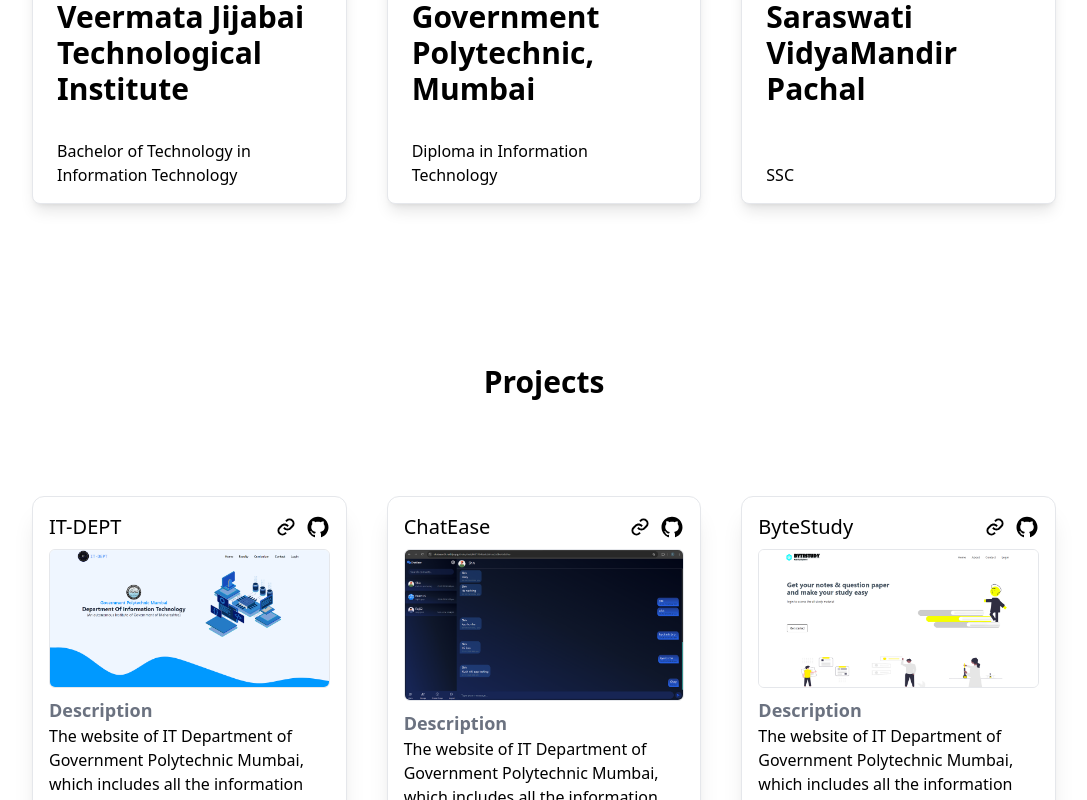
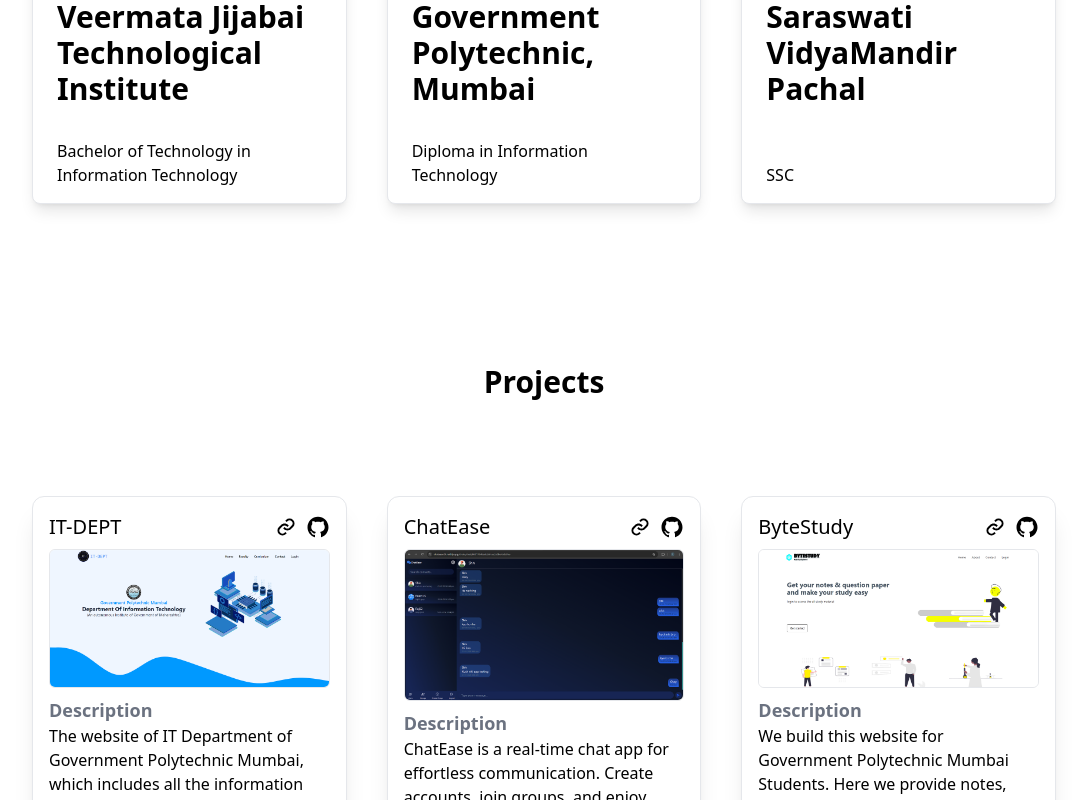
Before and after one commit to shivraj0124/Portfolio, a React (Vite) app: page / in a window 1280 px wide. Shown: the part 2000-2800 px from the top of the page, without its empty margins (96-1183 px from the left). Built offline with nearby package versions, Linux system fonts and the light colour scheme.

Commit message:
Update ProjectCard.jsx

```diff
--- a/src/Components/ProjectCard.jsx
+++ b/src/Components/ProjectCard.jsx
@@ -57,10 +57,9 @@ function ProjectCard({ project }) {
             Description
           </span>
           <div className="">
-            The website of IT Department of Government Polytechnic Mumbai, which
-            includes all the information about department and it provides
-            dashboard for Admin ,Faculties and Students.
-          </div>
+              {project.Description}
+
+            </div>
         </div>
       </div>
 
```
